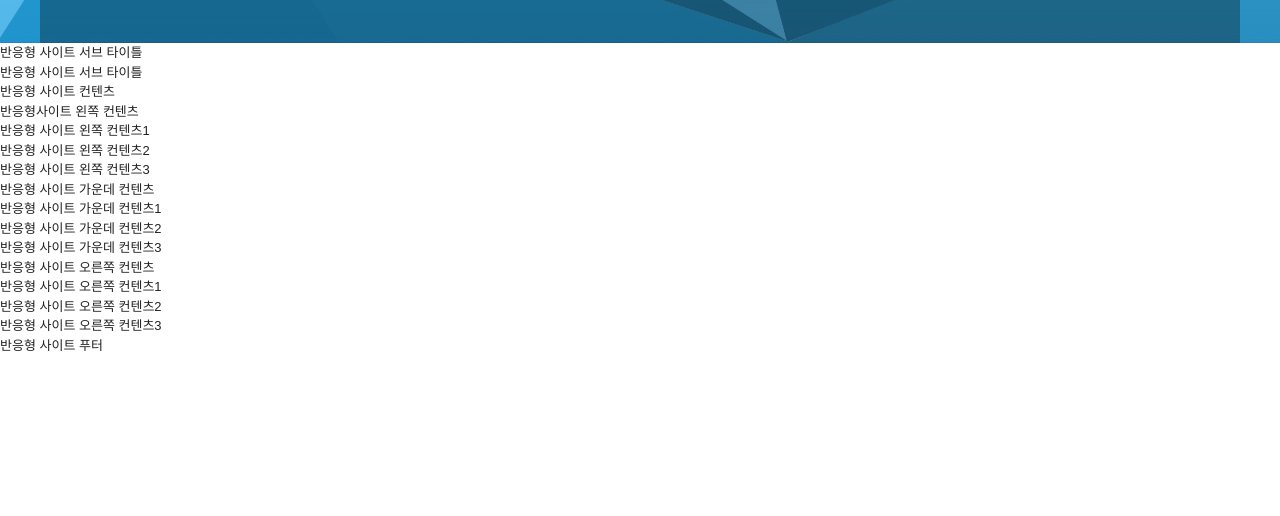
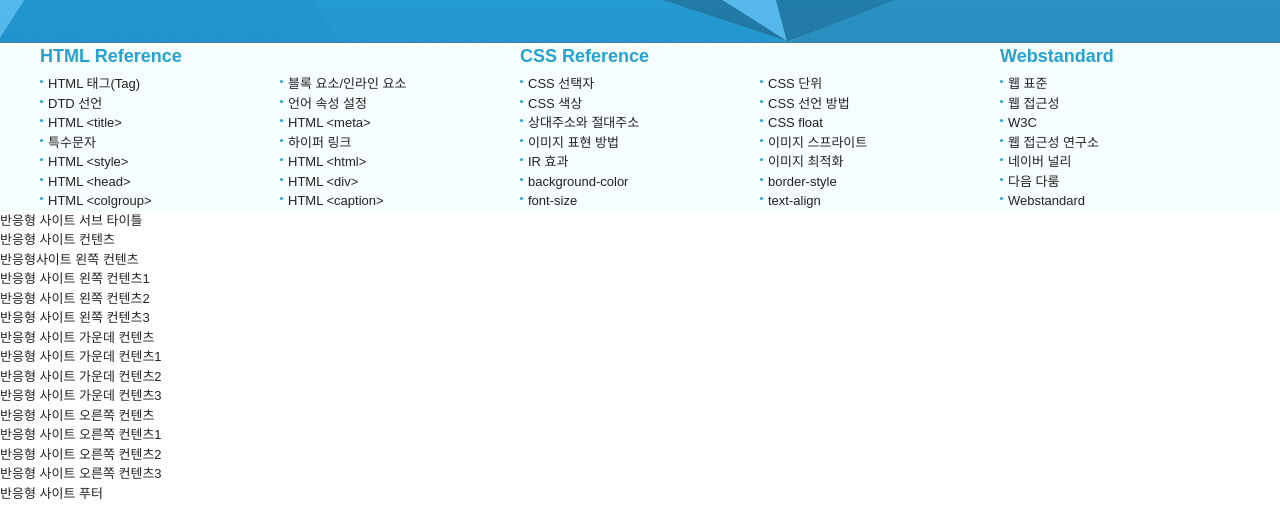
Before and after one commit to dlgmltjr0925/reponsive-web-tutorial, a website: page public/index.html in a window 1280 px wide. Shown: the part 284-800 px from the top of the page. Drawn offline with Linux system fonts and the light colour scheme.

Commit message:
사이트 전체 메뉴

```diff
--- a/public/css/reset.css
+++ b/public/css/reset.css
@@ -78,3 +78,28 @@ h6 {
   font-size: 13px;
   font-weight: normal;
 }
+
+/* IR 효과 */
+.ir_pm {
+  display: block;
+  overflow: hidden;
+  font-size: 0;
+  line-height: 0;
+  text-indent: -9999px;
+} /* 의미있는 이미지의 대체 텍스트를 제공하는 경우(Phark Method) */
+.ir_wa {
+  display: block;
+  overflow: hidden;
+  position: relative;
+  z-index: -1;
+  width: 100%;
+  height: 100%;
+} /* 의미있는 이미지의 대체 텍스트로 이미지가 없어도 대체 텍스트를 보여주고자 할 때(WA IR) */
+.ir_su {
+  overflow: hidden;
+  position: absolute;
+  width: 0;
+  height: 0;
+  line-height: 0;
+  text-indent: -9999px;
+} /* 대체 텍스트가 아닌 접근성을 위한 숨김 텍스트를 제공할 때 */
--- a/public/css/style.css
+++ b/public/css/style.css
@@ -1,13 +1,16 @@
 /* 레이아웃 */
 #header {
   background: url(../img/header_bg.jpg) repeat-x center top;
+}
+#nav {
+  background: #f6fdff;
 }
 
 /* 컨테이너 */
 .container {
   width: 1200px;
   margin: 0 auto;
-  background: rgba(0, 0, 0, 0.3);
+  /* background: rgba(0, 0, 0, 0.3); */
 }
 
 /* 헤더 */
@@ -116,6 +119,47 @@
     inset 0 0 0 100px rgba(0, 0, 0, 0.1);
 }
 
+/* 전체 메뉴 */
+.nav {
+  overflow: hidden;
+}
+.nav > div {
+  float: left;
+  width: 40%;
+}
+.nav > div:last-child {
+  width: 20%;
+}
+.nav > div ol {
+  overflow: hidden;
+}
+.nav > div li {
+  float: left;
+  width: 50%;
+  position: relative;
+  padding-left: 8px;
+  box-sizing: border-box;
+}
+.nav > div:last-child li {
+  width: 100%;
+}
+.nav > div li::before {
+  content: '';
+  width: 3px;
+  height: 3px;
+  background: #25a2d0;
+  border-radius: 50%;
+  position: absolute;
+  left: 0;
+  top: 6px;
+}
+.nav > div h3 {
+  font-size: 18px;
+  color: #25a2d0;
+  font-weight: bold;
+  margin-bottom: 4px;
+}
+
 /* mediaquery */
 @media (max-width: 1220px) {
   .container {
--- a/public/index.html
+++ b/public/index.html
@@ -89,8 +89,64 @@
             </div>
         </div>
     </header>
-    <nav>
-        <h2>반응형 사이트 서브 타이틀</h2>
+    <nav id="nav">
+        <div class="container">
+            <div class="row">
+                <div class="nav">
+                    <h2 class="ir_su">반응형 사이트 전체 메뉴</h2>
+                    <div>
+                        <h3>HTML Reference</h3>
+                        <ol>
+                            <li><a href="#">HTML 태그(Tag)</a></li>
+                            <li><a href="#">블록 요소/인라인 요소</a></li>
+                            <li><a href="#">DTD 선언</a></li>
+                            <li><a href="#">언어 속성 설정</a></li>
+                            <li><a href="#">HTML &lt;title&gt;</a></li>
+                            <li><a href="#">HTML &lt;meta&gt;</a></li>
+                            <li><a href="#">특수문자</a></li>
+                            <li><a href="#">하이퍼 링크</a></li>
+                            <li><a href="#">HTML &lt;style&gt;</a></li>
+                            <li><a href="#">HTML &lt;html&gt;</a></li>
+                            <li><a href="#">HTML &lt;head&gt;</a></li>
+                            <li><a href="#">HTML &lt;div&gt;</a></li>
+                            <li><a href="#">HTML &lt;colgroup&gt;</a></li>
+                            <li><a href="#">HTML &lt;caption&gt;</a></li>
+                        </ol>
+                    </div>
+                    <div>
+                        <h3>CSS  Reference</h3>
+                        <ol>
+                            <li><a href="#">CSS 선택자</a></li>
+                            <li><a href="#">CSS 단위</a></li>
+                            <li><a href="#">CSS 색상</a></li>
+                            <li><a href="#">CSS 선언 방법</a></li>
+                            <li><a href="#">상대주소와 절대주소</a></li>
+                            <li><a href="#">CSS float</a></li>
+                            <li><a href="#">이미지 표현 방법</a></li>
+                            <li><a href="#">이미지 스프라이트</a></li>
+                            <li><a href="#">IR 효과</a></li>
+                            <li><a href="#">이미지 최적화</a></li>
+                            <li><a href="#">background-color</a></li>
+                            <li><a href="#">border-style</a></li>
+                            <li><a href="#">font-size</a></li>
+                            <li><a href="#">text-align</a></li>
+                        </ol>
+                    </div>
+                    <div class="last">
+                        <h3>Webstandard</h3>
+                        <ol>
+                            <li><a href="#">웹 표준</a></li>
+                            <li><a href="#">웹 접근성</a></li>
+                            <li><a href="#">W3C</a></li>
+                            <li><a href="#">웹 접근성 연구소</a></li>
+                            <li><a href="#">네이버 널리</a></li>
+                            <li><a href="#">다음 다룸</a></li>
+                            <li><a href="#">Webstandard</a></li>
+                        </ol>
+                    </div>
+                </div>
+            </div>
+        </div>
     </nav>
     <article>
         <h2>반응형 사이트 서브 타이틀</h2>
```
